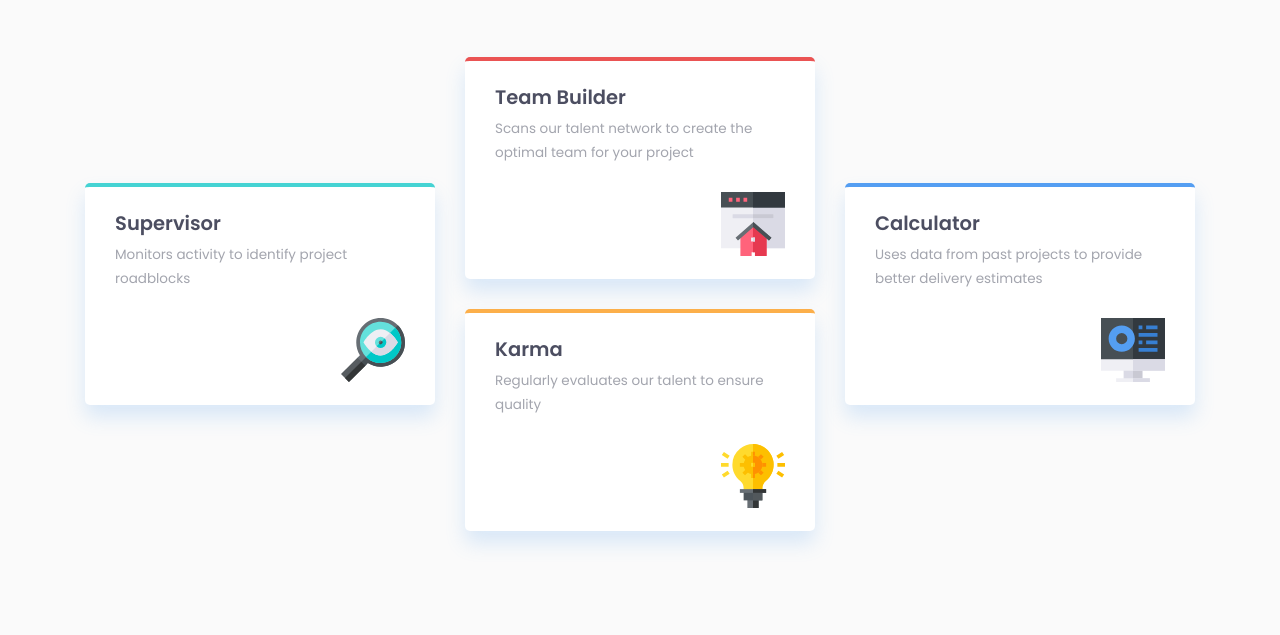
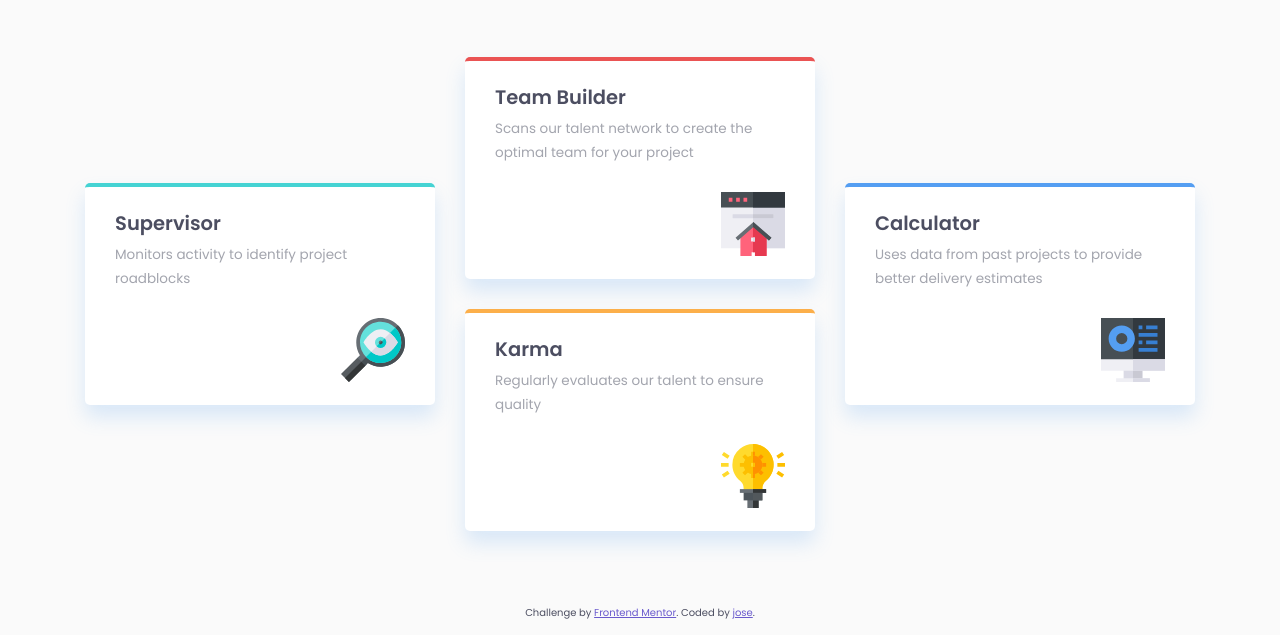
Before and after one commit to jagurdev/frontendmentor, a plain HTML site: page frontendmentor/four-card-feature-section-master/index.html in a window 1280 px wide. Shown: the part 255-890 px from the top of the page. Before the commit the page ends 861 px from the top, so only its background shows below. Drawn offline with Linux system fonts and the light colour scheme.

Commit message:
Adjust layout for and show the attribution

```diff
--- a/frontendmentor/four-card-feature-section-master/index.html
+++ b/frontendmentor/four-card-feature-section-master/index.html
@@ -11,6 +11,7 @@
 </head>
 <body>
 
+  <div class="main-wrapper">
   <header>
     <h1>Reliable, efficient delivery <strong>Powered by Technology</strong></h1>
     <p>Our Artificial Intelligence powered tools use millions of project data points to ensure that your project is successful</p>
@@ -45,12 +46,11 @@
 
     </section>
   </main>
+  </div>
 
-  <!-- <footer>
-    <p class="attribution">
-      Challenge by <a href="https://www.frontendmentor.io?ref=challenge" target="_blank">Frontend Mentor</a>.
-      Coded by <a href="#">Your Name Here</a>.
-    </p>
-  </footer> -->
+  <footer class="attribution">
+    <p>Challenge by <a href="https://www.frontendmentor.io?ref=challenge" target="_blank">Frontend Mentor</a>.
+      Coded by <a href="https://jagur.dev">jose</a>.<p>
+  </footer>
 </body>
 </html>
--- a/frontendmentor/four-card-feature-section-master/style.css
+++ b/frontendmentor/four-card-feature-section-master/style.css
@@ -75,19 +75,19 @@ button {
 /* BODY */
 body {
   min-height: 100vh;
+  padding-block: 5rem 1rem;
+  padding-inline: 2rem;
+  display: grid;
+  grid-template-rows: 1fr auto;
+}
+
+/* MAIN-WRAPPER */
+.main-wrapper {
   display: grid;
   justify-items: center;
   align-content: start;
-  padding: 5rem 2rem;
   gap: 4rem;
-}
-
-/* MAIN */
-main {
-  container: main / inline-size;
-  width: 100%;
-  display: grid;
-  justify-items: center;
+  margin-bottom: 5rem;
 }
 
 /* HEADER */
@@ -114,6 +114,14 @@ h1 {
     content: "";
     display: block;
   }
+}
+
+/* MAIN */
+main {
+  container: main / inline-size;
+  width: 100%;
+  display: grid;
+  justify-items: center;
 }
 
 /* CARD-DECK */
@@ -193,3 +201,13 @@ h1 {
     border-color: var(--accent-blue);
   }
 }
+
+/* ATTRIBUTION */
+.attribution {
+  font-size: 0.666rem;
+  text-align: center;
+
+  & a {
+    color: slateblue;
+  }
+}
```
